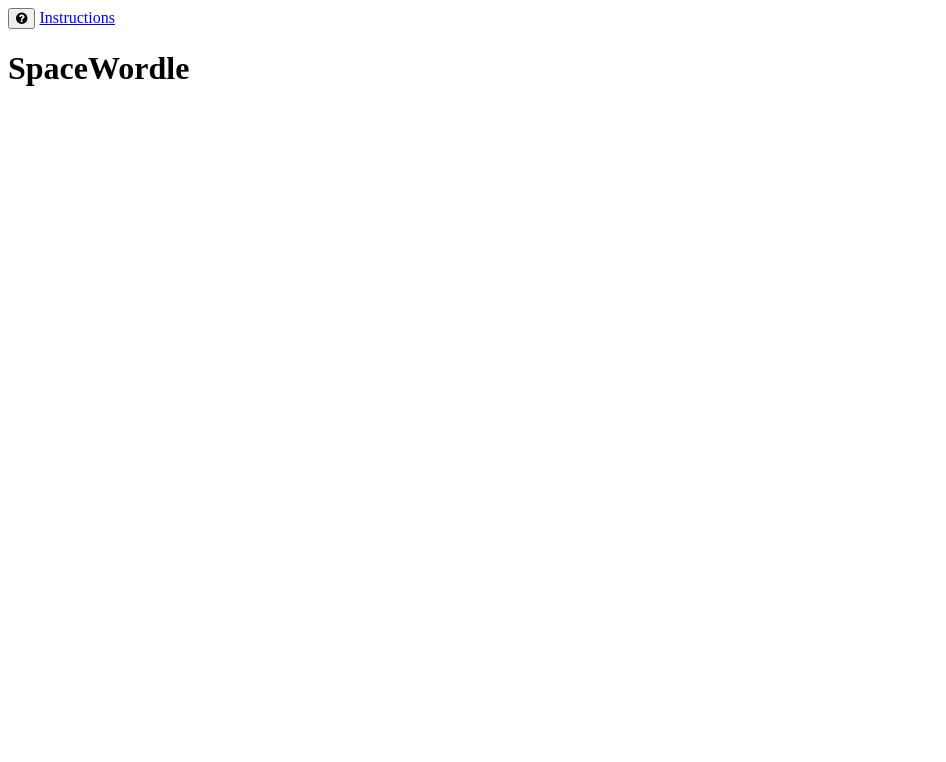
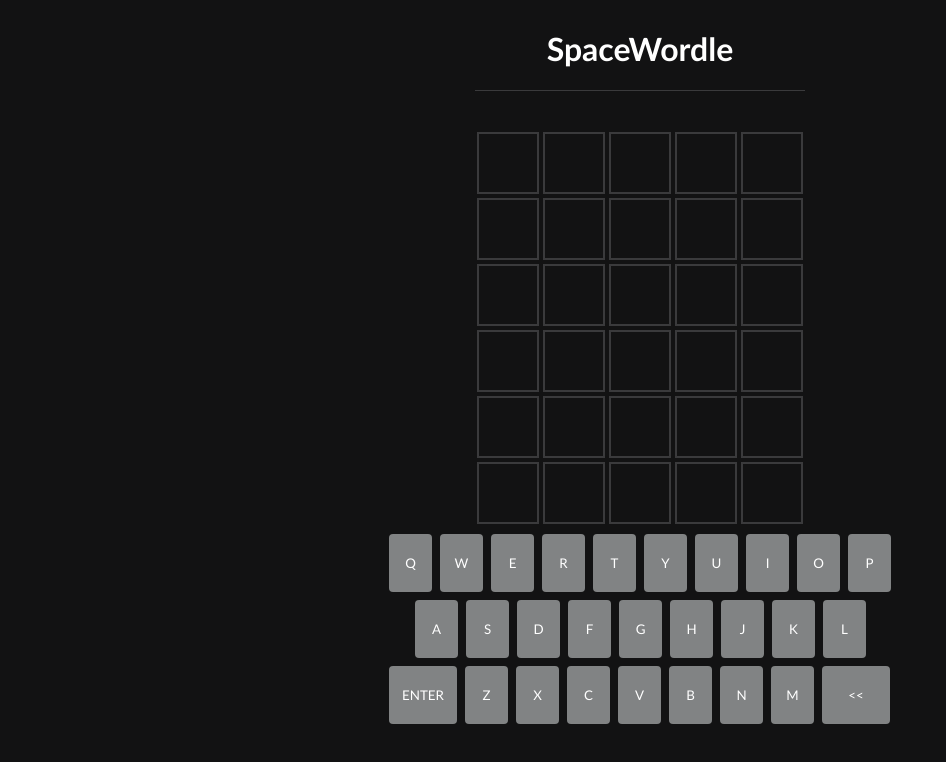
Before and after one commit to witseie-elen4010/2022-group-lab-012, a website: page public/play.html in a window 1280 px wide. Shown: the whole page, without its empty margins (0-946 px from the left). Drawn offline with Linux system fonts and the light colour scheme; files that its build step writes are made by us from their sources.

Commit message:
Modified the game grid and keyboard

```diff
--- a/public/javascripts/script.js
+++ b/public/javascripts/play.js
@@ -1,15 +1,14 @@
 //Code Reference: https://github.com/kubowania/wordle-javascript
-
 const display_square = document.querySelector('.tile-basket')
 const keyboard_keys = document.querySelector('.keyboard-basket')
+const displayed_message = document.querySelector('.message-basket')
 
-//creates a keyboard
+
 const key_alphabets = ['Q', 'W', 'E', 'R', 'T', 'Y', 'U', 'I', 'O', 'P',
     'A', 'S', 'D', 'F', 'G', 'H', 'J', 'K', 'L', 'ENTER',
     'Z', 'X', 'C', 'V', 'B', 'N', 'M', '<<',
 ]
 
-//Creates a grid for playing
 const grid_row = [
     ['', '', '', '', ''],
     ['', '', '', '', ''],
@@ -19,11 +18,14 @@ const grid_row = [
     ['', '', '', '', '']
 ]
 
-
+let current_row = 0
+let current_square = 0
+let is_game_over = false
 
 function board() {
     for (let i = 0; i < grid_row.length; i++) {
         const row_element = document.createElement('div')
+        //row_element.id = i
         row_element.setAttribute('id', 'grid_row_elements-' + i)
         let items = grid_row[i].length
         for (let j = 0; j < items; j++) {
--- a/public/play.html
+++ b/public/play.html
@@ -4,24 +4,21 @@
 <head>
     <meta charset="utf-8" />
     <title>SpaceWordle</title>
-    <link rel="stylesheet" type = "text/css" href="/cdn/css/main.css">
-    <link rel="stylesheet" href="https://cdnjs.cloudflare.com/ajax/libs/font-awesome/4.7.0/css/font-awesome.min.css">
-    <script src="../public/javascripts/script.js"></script>
+    <link rel="stylesheet" href="stylesheets/play.css">
 
 </head>
 
 <body>
     <div class="game-basket">
         <div class="title-basket">
-            <button id="info" class="btn flex "><i class="fa fa-question-circle"></i></button>
-            <a href="instructions.html">Instructions </a>
             <h1>SpaceWordle</h1>
         </div>
+        <div class="message-basket"></div>
         <div class="tile-basket"></div>
         <div class="keyboard-basket"></div>
     </div>
 
-
+    <script src="javascripts/play.js"></script>
 </body>
 
 </html>
--- a/public/stylesheets/style.css
+++ b/public/stylesheets/style.css
@@ -1,27 +1,66 @@
-body{
-  font-family: 'Gill Sans', 'Gill Sans MT', Calibri, 'Trebuchet MS', sans-serif;
-  text-align: center;
-  background: darkslategrey;
+* {
+  color: #ffffff;
+  font-family: 'Trebuchet MS', 'Lucida Sans Unicode', 'Lucida Grande', 'Lucida Sans', Arial, sans-serif;
 }
 
-button{
-  font-family: 'Gill Sans', 'Gill Sans MT', Calibri, 'Trebuchet MS', sans-serif;
-  text-align: center;
-  width: auto;
-  height: auto;
-  background: rgb(41, 92, 75);
+body {
+  background-color: #121213;
 }
 
-input{
-  font-family: 'Gill Sans', 'Gill Sans MT', Calibri, 'Trebuchet MS', sans-serif;
-  text-align: center;
-  width: auto;
-  height: auto;
-  background: rgb(41, 92, 75);
+.game-basket {
+  height: 90vh;
+  display: flex;
+  flex-direction: column;
+  justify-content: space-between;
+  align-items: center;
 }
 
-form{
-  display: block;
-  margin: 10px;
-  width: auto;
+.title-basket {
+  text-align: center;
+  width: 510px;
+  border-bottom: solid 1px #3a3a3c;
 }
+
+.title-basket {
+  width: 330px;
+  margin-bottom: 30px;
+}
+
+.keyboard-basket {
+  width: 510px;
+  display: flex;
+  flex-wrap: wrap;
+}
+
+.keyboard-basket button {
+  width: 43px;
+  height: 58px;
+  border-radius: 4px;
+  border: none;
+  background-color: #818384;
+  margin: 4px;
+}
+
+.keyboard-basket button:nth-child(11) {
+  margin-left: 30px;
+}
+
+.keyboard-basket button:nth-child(20),
+.keyboard-basket button:nth-child(28) {
+  width: 68px;
+}
+
+.tile-basket div {
+  display: flex;
+}
+
+.tile-basket .tile {
+  width: 62px;
+  height: 62px;
+  border: 2px solid#3a3a3c;
+  box-sizing: border-box;
+  display: flex;
+  justify-content: center;
+  align-items: center;
+  margin: 2px;
+}
--- a/routes/index.js
+++ b/routes/index.js
@@ -18,4 +18,10 @@ router.get('/createAcc', function(req, res, next) {
 router.get('/newAcc', function(req, res, next) {
   res.sendFile(path.join(__dirname,'../public','welcome.html'))
 });
+
+//get grid and keyboard
+router.get('/play', function(req, res, next) {
+  res.sendFile(path.join(__dirname,'../public','play.html'))
+});
+
 module.exports = router;
```
Also changed, not shown: app.js (+3 -6 lines), public/account.html (+3 -2 lines), routes/play.js (deleted, +0 -9 lines), README.md, public/main.css (deleted).
